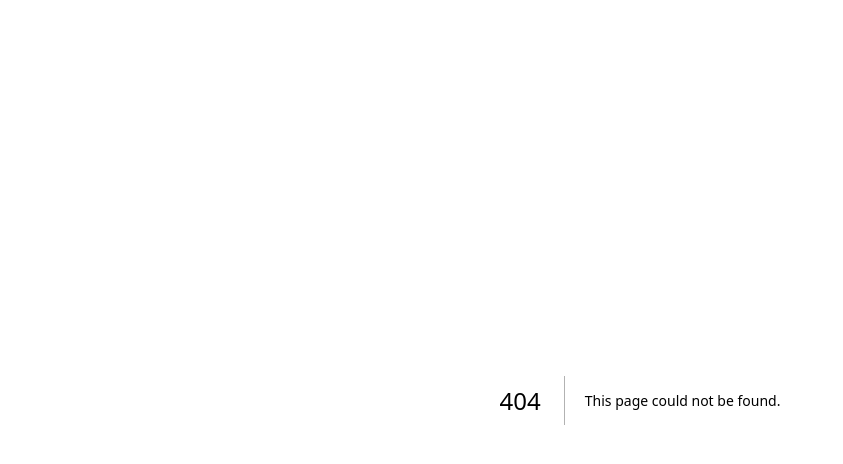
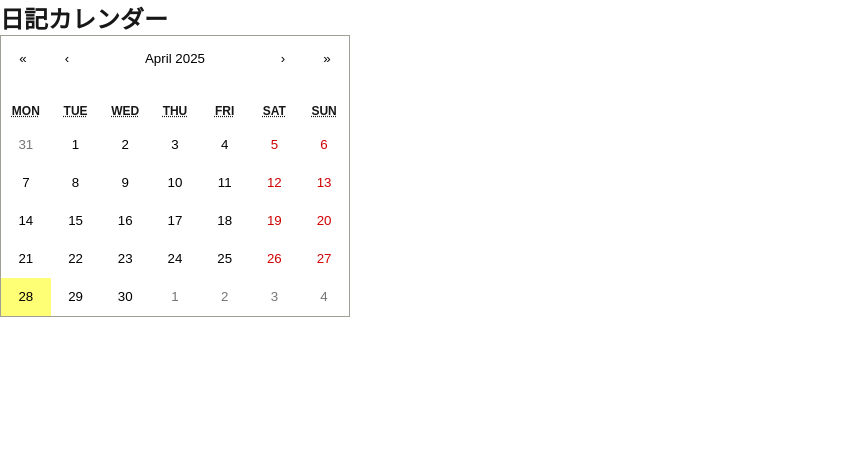
Before and after one commit to matsufuji-shi/DiaryApp, a Next.js app in the folder frontend/: page /calendar in a window 1280 px wide. Before the commit this address had no page. Shown: the top 464 px of the page, without its empty margins (0-843 px from the left). Built offline with nearby package versions, Linux system fonts and the light colour scheme; no server answers.

Commit message:
docs:カレンダーの表示

```diff
--- a/frontend/package.json
+++ b/frontend/package.json
@@ -12,6 +12,7 @@
     "axios": "^1.9.0",
     "next": "15.3.1",
     "react": "^19.0.0",
+    "react-calendar": "^5.1.0",
     "react-dom": "^19.0.0"
   }
 }
--- /dev/null
+++ b/frontend/src/pages/calendar.js
@@ -0,0 +1,57 @@
+import React, { useState, useEffect } from 'react';
+import Calendar from 'react-calendar';
+import 'react-calendar/dist/Calendar.css';
+import axios from 'axios';
+
+const DiaryCalendar = ({ diaries }) => {
+  const [highlightDates, setHighlightDates] = useState([]);
+
+  useEffect(() => {
+    console.log('Diaries:', diaries);  // diariesの中身を確認
+    const dates = diaries.map(diary => {
+      const date = new Date(diary.date);
+      const formattedDate = date.toISOString().split('T')[0];
+      console.log('Formatted Date:', formattedDate);  // フォーマットされた日付を確認
+      return formattedDate;
+    });
+    setHighlightDates(dates);
+  }, [diaries]);
+
+  const formatDateToJST = (date) => {
+    const jstOffset = 9 * 60; // 9時間分
+    const utc = date.getTime() + (jstOffset * 60 * 1000);
+    const jstDate = new Date(utc);
+    return jstDate.toISOString().split('T')[0];
+  };
+
+  const tileClassName = ({ date, view }) => {
+    if (view === 'month') {
+      const dateString = formatDateToJST(date); // ← 日本時間にしてから比較！
+
+      if (highlightDates.includes(dateString)) {
+        return 'highlight';
+      }
+    }
+    return null;
+  };
+
+  return (
+    <div>
+      <h2>日記カレンダー</h2>
+      <Calendar tileClassName={tileClassName} />
+    </div>
+  );
+};
+
+export async function getServerSideProps() {
+  try {
+    const res = await axios.get('http://localhost:3001/api/diaries');
+    console.log('API Response:', res.data);  // レスポンス内容を確認
+    return { props: { diaries: res.data } };
+  } catch (err) {
+    console.error('Error fetching diaries:', err);
+    return { props: { diaries: [] } };  // データ取得エラー時
+  }
+}
+
+export default DiaryCalendar;
--- a/frontend/src/pages/index.js
+++ b/frontend/src/pages/index.js
@@ -2,6 +2,7 @@ import Head from 'next/head';
 import Link from 'next/link';
 import { useEffect, useState } from 'react';
 import { useRouter } from 'next/router';
+import DiaryCalendar from './calendar';
 
 export default function Homes() {
   const [lists, setLists] = useState([]);
@@ -87,6 +88,7 @@ export default function Homes() {
           <button onClick={handleCancelDelete}>キャンセル</button>
         </div>
       )}
+       <DiaryCalendar diaries={lists} />
     </>
   );
 }
--- a/frontend/src/styles/globals.css
+++ b/frontend/src/styles/globals.css
@@ -40,3 +40,8 @@ a {
     color-scheme: dark;
   }
 }
+
+.react-calendar__tile.highlight {
+  background-color: rgb(17, 182, 53) !important;
+  color: #000 !important;
+}
```
Also changed, not shown: 1 other file (tests, documents, lock files or other folders).
